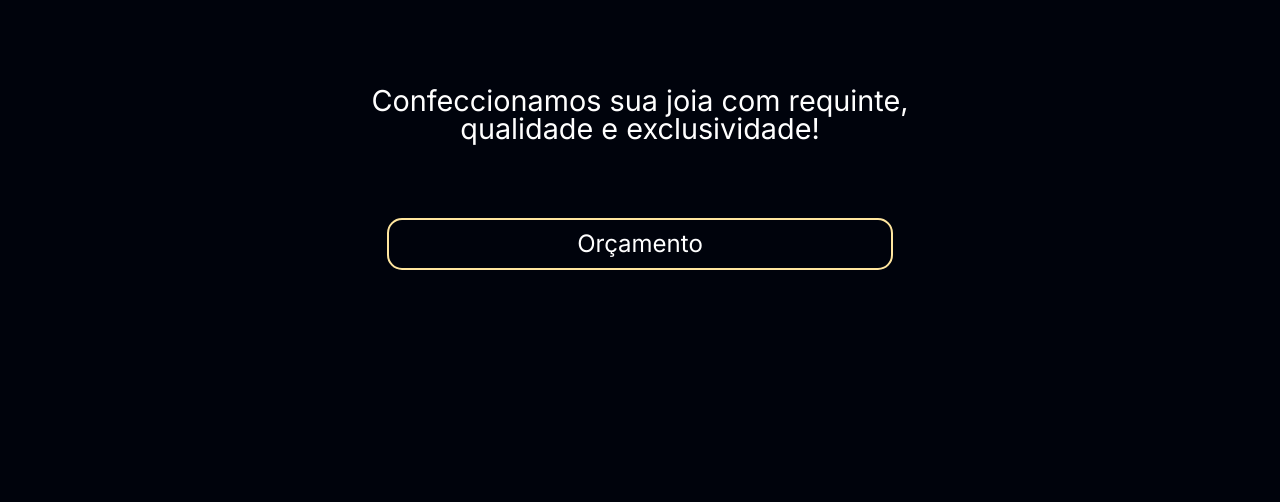
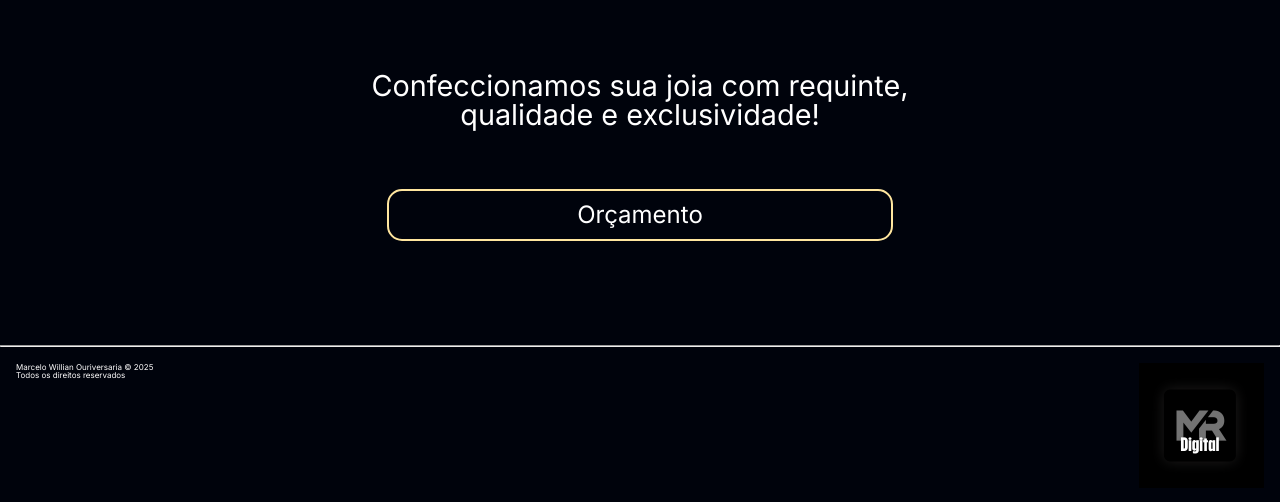
Before and after one commit to Marcio-Robertocr/Marcelo, a plain HTML site: page index.html in a window 1280 px wide. Shown: the part 612-1114 px from the top of the page. Before the commit the page ends 986 px from the top, so only its background shows below. Drawn offline with nearby package versions, Linux system fonts and the light colour scheme.

Commit message:
Inserting footer

```diff
--- a/Styles/style.css
+++ b/Styles/style.css
@@ -163,7 +163,7 @@ body{
     .apresentacao__titulo{
         font-size: 1.8em;
         padding: 2vh;
-        margin: 2em 0.5em;
+        margin: 1.5em 0.5em;
     }
 
     .apresentacao__video{
@@ -178,4 +178,20 @@ body{
         margin: 1em auto;
     }
 
+
+    .rodape{
+       margin: 1em;
+       display: flex;
+       justify-content: space-between;
+    }
+
+    .rodape__texto{
+        font-family: var(--fonte-secundaria);
+        font-size: 0.50em;
+    }
+
+    .rodape__imagem{
+        width: 10%;
+    }
+
 }
--- a/index.html
+++ b/index.html
@@ -52,6 +52,13 @@
 
     </section>
 
+    <hr/>
+
+    <footer class="rodape">
+        <p class="rodape__texto">Marcelo Willian Ouriversaria © 2025 <br> Todos os direitos reservados</p>
+        <img src="assets/Logo MR fundo preto.png" alt="Logo MR tecnologia" class="rodape__imagem">
+    </footer>
+
     <script src="https://cdn.jsdelivr.net/npm/swiper@11/swiper-bundle.min.js"></script>
         <script>
             const swiper = new Swiper('.swiper', {
```
Also changed, not shown: assets/Logo MR fundo preto.png (added), assets/Logo MR.png (added).
